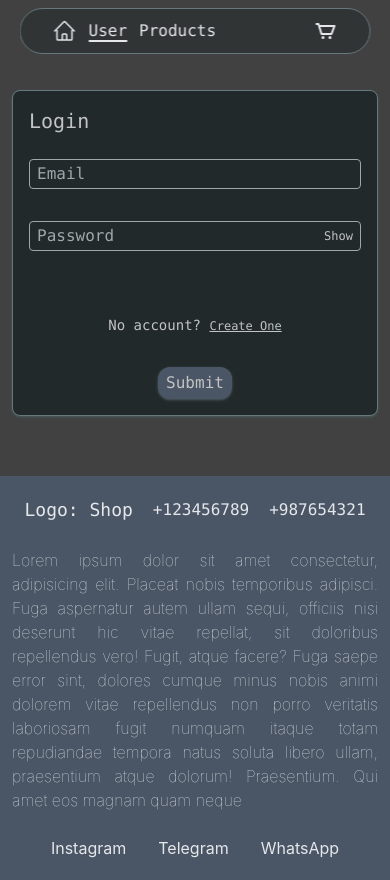
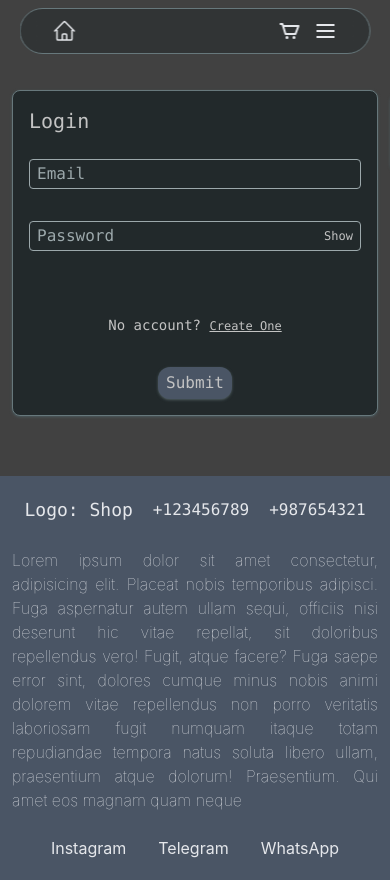
Before and after one commit to AriaG1t/Shop, a React (Vite) app: page /login in a window 390 px wide. Built offline with nearby package versions, Linux system fonts and the light colour scheme; no server answers.

Commit message:
side menu

```diff
--- a/src/components/NavBar/NavBar.jsx
+++ b/src/components/NavBar/NavBar.jsx
@@ -1,10 +1,35 @@
 import { NavLink } from "react-router-dom";
 import Container from "../Container/Container";
+import { useAppContext } from "../../context/AppContext";
+import SideMenu from "../SideMenu/SideMenu";
+import { useRef, useState } from "react";
 
 function NavBar() {
 
+    const { isLogin, setActiveMenu, activeMenu } = useAppContext()
+
+    const [position, setPosition] = useState(null)
+
+    const navbarRef = useRef(null);
+
+    const handleSideMenu = (e) => {
+        if (activeMenu === null) {
+            setActiveMenu("navbar")
+        } else {
+            setActiveMenu(null)
+        }
+
+        const navbarRect =
+            navbarRef.current.getBoundingClientRect();
+
+        setPosition({
+            top: navbarRect.bottom,
+        })
+    }
+
     return (
-        <nav className="z-99 backdrop-blur-sm border-mist-500 border font-mono bg-mist-800/50 text-gray-200 sm:w-3/4 w-9/10 max-w-170 top-2 right-1/2 translate-x-1/2 fixed px-5 rounded-full">
+        <>
+            <nav ref={navbarRef} className="z-99 backdrop-blur-sm border-mist-500 border font-mono bg-mist-800/50 text-gray-200 sm:w-3/4 w-9/10 max-w-170 top-2 right-1/2 translate-x-1/2 fixed px-5 rounded-full">
                 <Container>
                     <div className="flex justify-between items-center h-11">
                         <ul className="flex">
@@ -23,7 +48,7 @@ function NavBar() {
                                 <NavLink to="/login" className={({ isActive }) =>
                                     `relative cursor-pointer mx-3
                                 ${isActive ? "after:w-full after:left-0" : "after:w-0 after:left-1/2"}
-                                hover:after:w-full after:transition-all after:absolute after:-bottom-0.5 hover:after:left-0 after:rounded-full after:h-0.5 after:bg-gray-200`
+                                sm:block hidden hover:after:w-full after:transition-all after:absolute after:-bottom-0.5 hover:after:left-0 after:rounded-full after:h-0.5 after:bg-gray-200`
                                 }>
                                     User
                                 </NavLink>
@@ -32,12 +57,16 @@ function NavBar() {
                                 <NavLink to="/items" className={({ isActive }) =>
                                     `relative cursor-pointer
                                 ${isActive ? "after:w-full after:left-0" : "after:w-0 after:left-1/2"}
-                                hover:after:w-full after:transition-all after:absolute after:-bottom-0.5 hover:after:left-0 after:rounded-full after:h-0.5 after:bg-gray-200`
+                                sm:block hidden hover:after:w-full after:transition-all after:absolute after:-bottom-0.5 hover:after:left-0 after:rounded-full after:h-0.5 after:bg-gray-200`
                                 }>
                                     Products
                                 </NavLink>
                             </li>
                         </ul>
+                        <div>
+
+                        </div>
+                        <div className="flex items-center gap-3 sm:flex-row-reverse" >
                             <NavLink to="/cart" className={({ isActive }) =>
                                 `relative cursor-pointer
                                 ${isActive ? "after:w-full after:left-0" : "after:w-0 after:left-1/2"}
@@ -55,11 +84,44 @@ function NavBar() {
                                         <path d="M18 16H8a1 1 0 0 1-.958-.713L4.256 6H3a1 1 0 0 1 0-2h2a1 1 0 0 1 .958.713L6.344 6H21a1 1 0 0 1 .937 1.352l-3 8A1 1 0 0 1 18 16zm-9.256-2h8.563l2.25-6H6.944z" />
                                     </svg>
                                 </div>
+                            </NavLink>
+                            {
+                                isLogin.isAdmin &&
+                                <button className="sm:block hidden cursor-pointer">
+                                    Admin Panel
+                                </button>
+                            }
+                            <button onClick={handleSideMenu} className="sm:hidden cursor-pointer">
+                                <svg xmlns="http://www.w3.org/2000/svg" width={24} height={24} fill={"currentColor"} viewBox={"0 0 24 24"}>{/* Boxicons v3.0.8 https://boxicons.com | License  https://docs.boxicons.com/free */}<path d="M3 5h18v2H3zm0 6h18v2H3zm0 6h18v2H3z"></path></svg>
+                            </button>
+                        </div>
 
-                    </NavLink>
                     </div>
                 </Container>
             </nav>
+            <SideMenu position={position} isOpen={activeMenu === "navbar"}>
+                {
+                    isLogin.isAdmin &&
+                    <button className="cursor-pointer">
+                        Admin Panel
+                    </button>
+                }
+                <NavLink to="/login" className={({ isActive }) =>
+                    `relative cursor-pointer
+                                ${isActive ? "after:w-full after:left-0" : "after:w-0 after:left-1/2"}
+                            hover:after:w-full after:transition-all after:absolute after:-bottom-0.5 hover:after:left-0 after:rounded-full after:h-0.5 after:bg-gray-200`
+                }>
+                    User
+                </NavLink>
+                <NavLink to="/items" className={({ isActive }) =>
+                    `relative cursor-pointer
+                                ${isActive ? "after:w-full after:left-0" : "after:w-0 after:left-1/2"}
+                                hover:after:w-full after:transition-all after:absolute after:-bottom-0.5 hover:after:left-0 after:rounded-full after:h-0.5 after:bg-gray-200`
+                }>
+                    Products
+                </NavLink>
+            </SideMenu>
+        </>
     )
 }
 
--- a/src/components/PrivateRoute/PrivateRoute.jsx
+++ b/src/components/PrivateRoute/PrivateRoute.jsx
@@ -1,7 +1,7 @@
 import { Navigate, Outlet } from "react-router-dom"
 import { useAppContext } from "../../context/AppContext"
 
-function PrivateRoute({ children }) {
+function PrivateRoute() {
 
     const { isLogin } = useAppContext()
 
--- /dev/null
+++ b/src/components/SideMenu/SideMenu.jsx
@@ -0,0 +1,25 @@
+import { useAppContext } from "../../context/AppContext";
+
+function SideMenu({ children, position, isOpen }) {
+
+    const { setActiveMenu } = useAppContext()
+
+    return (
+        <>
+            <div onClick={() => setActiveMenu(null)} className={`${!isOpen && "hidden"} transition-all fixed w-screen h-screen top-0 right-0 z-49`}></div>
+            <div
+                onClick={(e) => e.stopPropagation()}
+                style={{
+                    top: position?.top
+                }}
+                className={`${isOpen ? "translate-x-0" : "translate-x-full"} transition-all
+                right-0 rounded-l-xl bg-mist-800 shadow-mist-600 shadow sm:hidden z-50 fixed w-40`}>
+                <div className="font-mono p-3 gap-3 flex flex-col justify-start items-start">
+                    {children}
+                </div>
+            </div>
+        </>
+    )
+}
+
+export default SideMenu;
--- a/src/context/AppContext.jsx
+++ b/src/context/AppContext.jsx
@@ -27,6 +27,8 @@ function AppContextProvider({ children }) {
     }
 
     const [products, setProducts] = useState([])
+
+    const [activeMenu, setActiveMenu] = useState(null)
 
     const [isLoad, setIsLoad] = useState(false)
 
@@ -139,7 +141,9 @@ function AppContextProvider({ children }) {
                 isLogin,
                 setIsLogin,
                 login,
-                setLogin
+                setLogin,
+                activeMenu,
+                setActiveMenu
             }}>
             {children}
         </AppContext.Provider>
```
Lines whose indentation alone changed are shown as unchanged.
